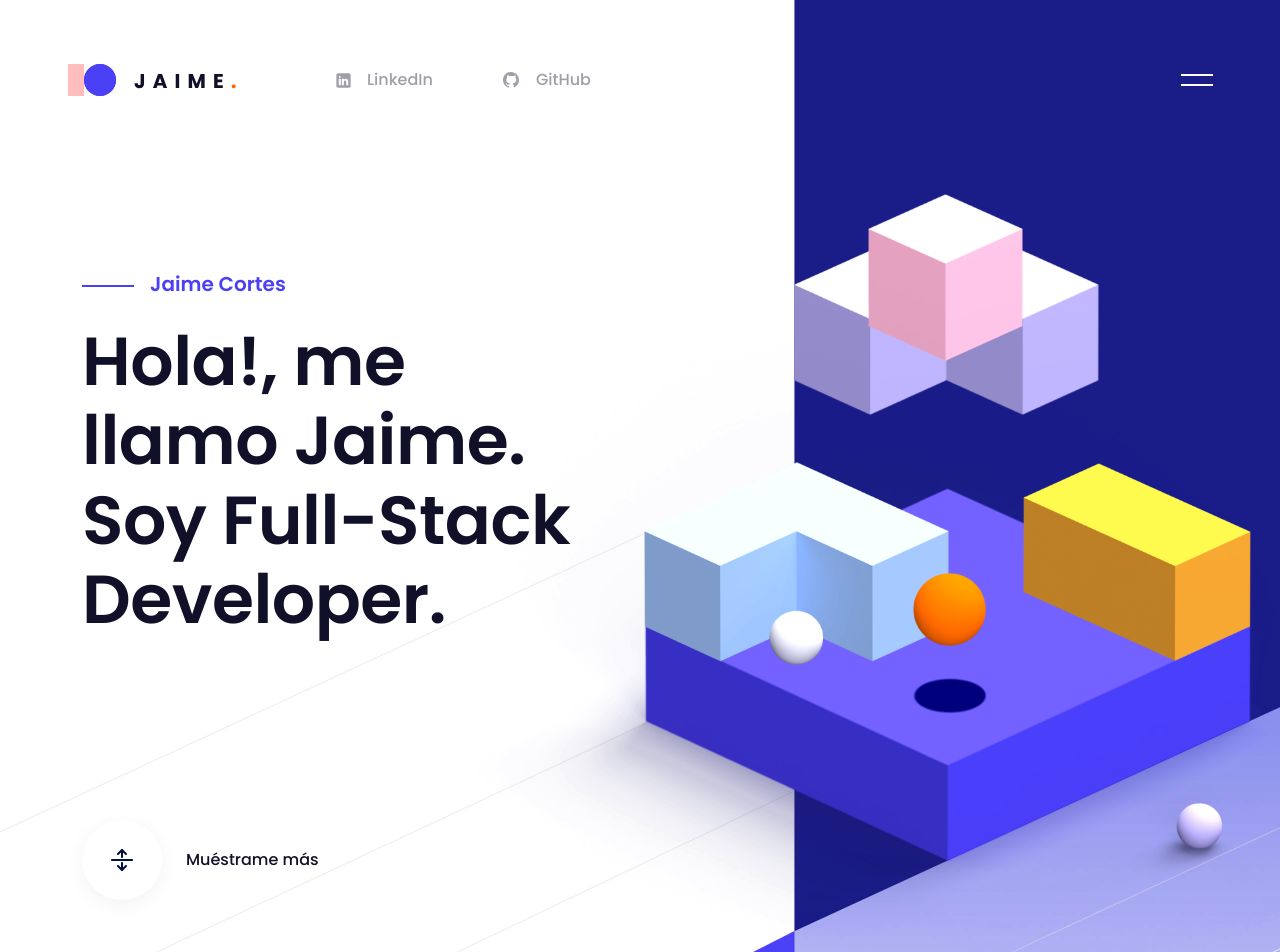
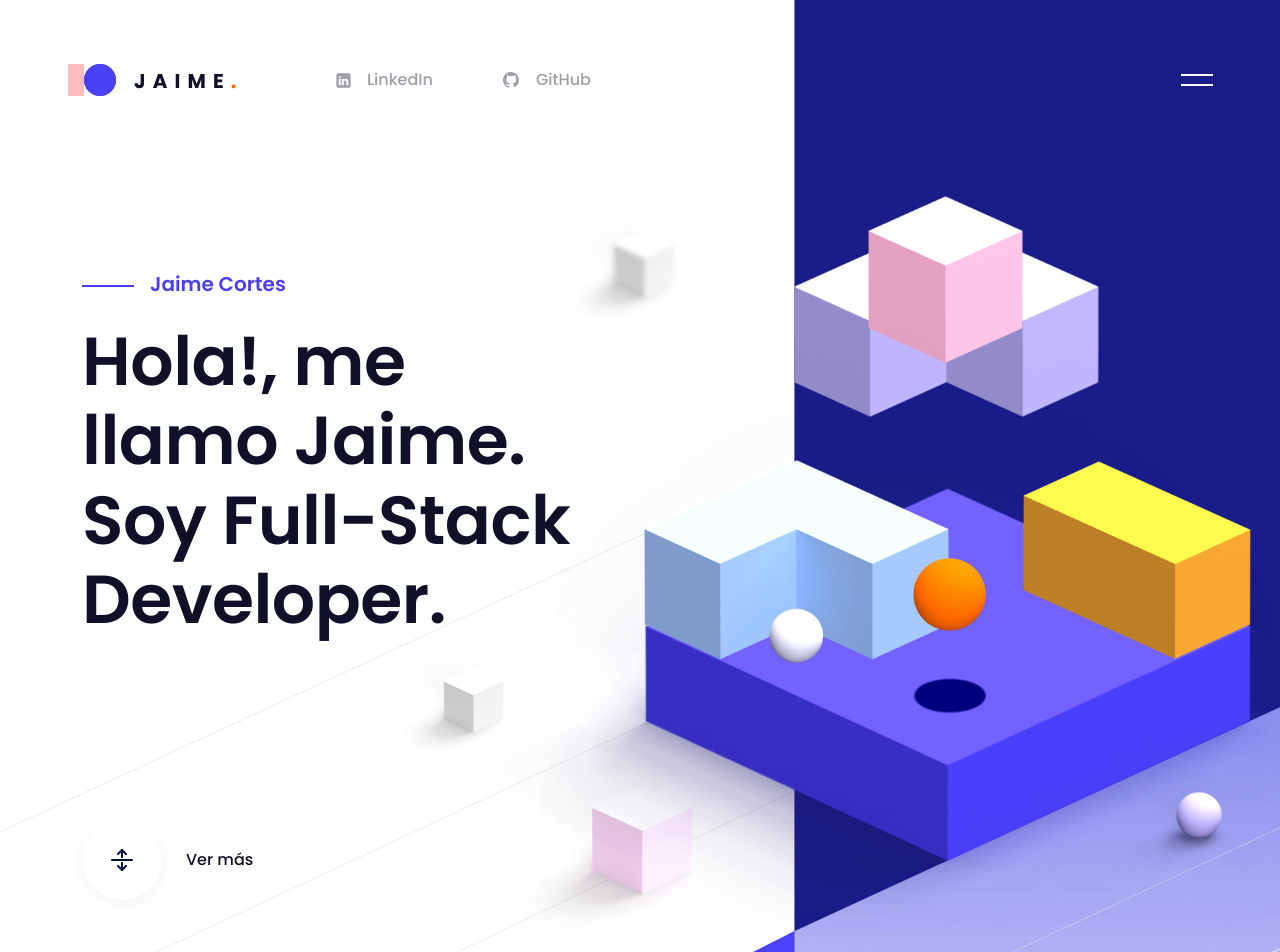
Before and after one commit to Jaumet91/new-portfolio, a React (Vite) app: page / in a window 1280 px wide. Shown: the top 952 px of the page. Built offline with nearby package versions, Linux system fonts and the light colour scheme.

Commit message:
Hero section done

```diff
--- a/app.css
+++ b/app.css
@@ -95,9 +95,6 @@ button {
   height: 100vh;
 }
 
-html {
-  scroll-behavior: smooth;
-}
 html.no-scroll {
   overflow: hidden;
 }
@@ -264,6 +261,7 @@ body.no-scroll {
 .scroll {
   display: inline-flex;
   align-items: center;
+  cursor: pointer;
   font-size: 16px;
   line-height: 1.5;
   font-weight: 500;
@@ -530,6 +528,105 @@ body.no-scroll {
 }
 .header__preview:not(:first-child) {
   position: absolute;
+}
+.header__figure {
+  position: absolute;
+  z-index: -3;
+}
+.header__figure:first-child {
+  top: 152px;
+  right: 590px;
+  width: 231px;
+}
+@media only screen and (max-width: 1365px) {
+  .header__figure:first-child {
+    right: 520px;
+  }
+}
+@media only screen and (max-width: 1279px) {
+  .header__figure:first-child {
+    top: 240px;
+    right: 466px;
+    width: 132px;
+  }
+}
+@media only screen and (max-width: 1023px) {
+  .header__figure:first-child {
+    top: 140px;
+    right: 320px;
+  }
+}
+@media only screen and (max-width: 767px) {
+  .header__figure:first-child {
+    top: 110px;
+    right: 10%;
+  }
+}
+.header__figure:nth-child(2) {
+  right: 738px;
+  bottom: 21.2%;
+  width: 213px;
+}
+@media only screen and (max-width: 1365px) {
+  .header__figure:nth-child(2) {
+    right: 700px;
+  }
+}
+@media only screen and (max-width: 1279px) {
+  .header__figure:nth-child(2) {
+    right: 541px;
+    bottom: 16.3%;
+    width: 180px;
+  }
+}
+@media only screen and (max-width: 1023px) {
+  .header__figure:nth-child(2) {
+    right: 400px;
+  }
+}
+@media only screen and (max-width: 767px) {
+  .header__figure:nth-child(2) {
+    top: 260px;
+    bottom: auto;
+    right: -30px;
+  }
+}
+.header__figure:nth-child(3) {
+  right: 627px;
+  bottom: 6.2%;
+  width: 250px;
+}
+@media only screen and (max-width: 1365px) {
+  .header__figure:nth-child(3) {
+    right: 530px;
+  }
+}
+@media only screen and (max-width: 1279px) {
+  .header__figure:nth-child(3) {
+    right: 467px;
+    bottom: 4.3%;
+    width: 176px;
+  }
+}
+@media only screen and (max-width: 1023px) {
+  .header__figure:nth-child(3) {
+    right: 300px;
+    bottom: 3%;
+  }
+}
+@media only screen and (max-width: 767px) {
+  .header__figure:nth-child(3) {
+    display: none;
+  }
+}
+.header__bg, .header__preview, .header__figure {
+  font-size: 0;
+  pointer-events: none;
+}
+@media only screen and (max-width: 767px) {
+  .header .scroll {
+    font-size: 0;
+  }
 }
 
 .navbar {
@@ -1014,4 +1111,14 @@ body.no-scroll {
   opacity: 1;
 }
 
+[data-aos=animation-translate-y] {
+  transform: translateY(40px);
+  opacity: 0;
+  transition-property: transform, opacity;
+}
+[data-aos=animation-translate-y].aos-animate {
+  transform: translateY(0);
+  opacity: 1;
+}
+
 /*# sourceMappingURL=app.css.map */
--- a/package.json
+++ b/package.json
@@ -14,7 +14,8 @@
     "aos": "^2.3.4",
     "react": "^18.2.0",
     "react-dom": "^18.2.0",
-    "react-router-dom": "6"
+    "react-router-dom": "6",
+    "react-scroll": "^1.8.7"
   },
   "devDependencies": {
     "@types/react": "^18.0.15",
--- a/src/components/Hero/Hero.jsx
+++ b/src/components/Hero/Hero.jsx
@@ -1,4 +1,5 @@
 import { useEffect, useState } from 'react';
+import { Link } from 'react-scroll';
 
 import {
   bgMain,
@@ -9,13 +10,15 @@ import {
   headerPic4,
   headerPic5,
   headerPic6,
-  headerPic7
+  headerPic7,
+  figure1,
+  figure2,
+  figure3
 } from '../../assets/images';
 
 export const Hero = () => {
   const [offsetY, setOffsetY] = useState(0);
   const handleScroll = () => setOffsetY(window.pageYOffset);
-  console.log(offsetY);
 
   useEffect(() => {
     window.addEventListener('scroll', handleScroll);
@@ -46,23 +49,29 @@ export const Hero = () => {
               Developer.
             </span>
           </h1>
-          <a className='scroll' href='#details' data-aos='transform'>
+          <Link
+            className='scroll'
+            to='details'
+            data-aos='transform'
+            smooth={true}
+            offset={50}
+            duration={1000}>
             <div className='scroll__icon'>
               <img className='scroll__pic' src={scroll} alt='scroll' />
             </div>
-            <div className='scroll__text'>Muéstrame más</div>
-          </a>
+            <div className='scroll__text'>Ver más</div>
+          </Link>
         </div>
       </div>
       <div className='header__view' data-aos>
         <div className='header__preview'>
-          <img className='header__pic' src={headerPic6} alt='figura 6' />
+          <img className='header__pic' src={headerPic6} alt='pic 6' />
         </div>
         <div className='header__preview'>
           <img
             className='header__pic'
             src={headerPic1}
-            alt='figura 1'
+            alt='pic 1'
             style={{
               willChange: 'transform',
               transform: `translate3d(0px,${-offsetY * 0.1 - 12}px, 0px)`,
@@ -74,25 +83,78 @@ export const Hero = () => {
           <img
             className='header__pic'
             src={headerPic2}
-            alt='figura 2'
+            alt='pic 2'
             style={{
               willChange: 'transform',
-              transform: 'translate3d(0px, -4px, 0px)',
-              transition: 'transform .05s cubic-bezier(0,0,0,1)'
+              transform: `translate3d(0px,${-offsetY * 0.05 - 4}px, 0px)`,
+              transition: 'transform 0.5s cubic-bezier(0, 0, 0, 1) 0s'
             }}
           />
         </div>
         <div className='header__preview'>
-          <img className='header__pic' src={headerPic3} alt='figura 3' />
+          <img className='header__pic' src={headerPic3} alt='pic 3' />
         </div>
         <div className='header__preview'>
-          <img className='header__pic' src={headerPic4} alt='figura 4' />
+          <img className='header__pic' src={headerPic4} alt='pic 4' />
         </div>
         <div className='header__preview'>
-          <img className='header__pic' src={headerPic5} alt='figura 5' />
+          <img
+            className='header__pic'
+            src={headerPic5}
+            alt='pic 5'
+            style={{
+              willChange: 'transform',
+              transform: `translate3d(0px,${-offsetY * 0.1 - 12}px, 0px)`,
+              transition: 'transform 0.5s cubic-bezier(0, 0, 0, 1) 0s'
+            }}
+          />
         </div>
         <div className='header__preview'>
-          <img className='header__pic' src={headerPic7} alt='figura 7' />
+          <img
+            className='header__pic'
+            src={headerPic7}
+            alt='pic 7'
+            style={{
+              willChange: 'transform',
+              transform: `translate3d(0px,${offsetY * 0.05 - 12}px, 0px)`,
+              transition: 'transform 0.5s cubic-bezier(0, 0, 0, 1) 0s'
+            }}
+          />
+        </div>
+      </div>
+      <div className='header__figures'>
+        <div className='header__figure' data-aos='animation-translate-y'>
+          <img
+            className='header__pic'
+            src={figure1}
+            alt='figura 1'
+            style={{
+              willChange: 'transform',
+              transform: `translate3d(0px,${offsetY * 0.1 + 24}px, 0px)`,
+              transition: 'transform 0.5s cubic-bezier(0, 0, 0, 1) 0s'
+            }}
+          />
+        </div>
+        <div
+          className='header__figure'
+          data-aos='animation-translate-y'
+          data-aos-delay='200'>
+          <img
+            className='header__pic'
+            src={figure2}
+            alt='figura 2'
+            style={{
+              willChange: 'transform',
+              transform: `translate3d(0px,${-offsetY * 0.1 - 12}px, 0px)`,
+              transition: 'transform 0.5s cubic-bezier(0, 0, 0, 1) 0s'
+            }}
+          />
+        </div>
+        <div
+          className='header__figure'
+          data-aos='animation-translate-y'
+          data-aos-delay='400'>
+          <img className='header__pic' src={figure3} alt='figura 3' />
         </div>
       </div>
     </>
--- a/src/sass/_common.sass
+++ b/src/sass/_common.sass
@@ -41,7 +41,6 @@ $gray-text: #6b6b6b
   height: 100vh
 
 html
-  scroll-behavior: smooth
   &.no-scroll
     overflow: hidden
 
@@ -165,6 +164,7 @@ select,
 .scroll
   display: inline-flex
   align-items: center
+  cursor: pointer
   font-size: 16px
   line-height: 1.5
   font-weight: 500
@@ -340,6 +340,64 @@ select,
       width: 27.3%
     +nf
       position: absolute
+  &__figure
+    position: absolute
+    z-index: -3
+    &:first-child
+      top: 152px
+      right: 590px
+      width: 231px
+      +mac
+        right: 520px
+      +d
+        top: 240px
+        right: 466px
+        width: 132px
+      +t
+        top: 140px
+        right: 320px
+      +m
+        top: 110px
+        right: 10%
+    &:nth-child(2)
+      right: 738px
+      bottom: 21.2%
+      width: 213px
+      +mac
+        right: 700px
+      +d
+        right: 541px
+        bottom: 16.3%
+        width: 180px
+      +t
+        right: 400px
+      +m
+        top: 260px
+        bottom: auto
+        right: -30px
+    &:nth-child(3)
+      right: 627px
+      bottom: 6.2%
+      width: 250px
+      +mac
+        right: 530px
+      +d
+        right: 467px
+        bottom: 4.3%
+        width: 176px
+      +t
+        right: 300px
+        bottom: 3%
+      +m
+        display: none
+  &__bg,
+  &__preview,
+  &__figure
+    font-size: 0
+    pointer-events: none
+  .scroll
+    +m
+      font-size: 0
 
 .navbar
   left: 0
@@ -647,3 +705,11 @@ select,
   &.aos-animate
     transform: translate(0) rotateX(0deg) skewY(0deg)
     opacity: 1
+
+[data-aos="animation-translate-y"]
+  transform: translateY(40px)
+  opacity: 0
+  transition-property: transform, opacity
+  &.aos-animate
+    transform: translateY(0)
+    opacity: 1
```
Also changed, not shown: src/assets/images/index.js (+7 -1 lines), 2 other files (tests, documents, lock files or other folders).
